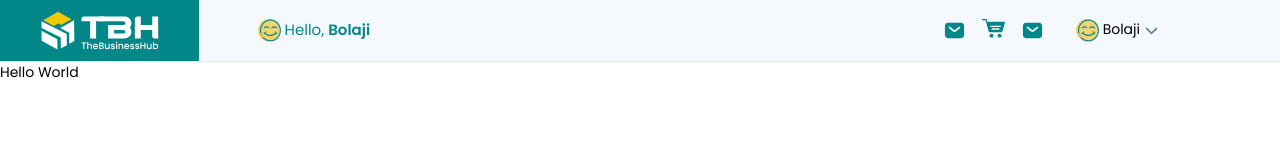
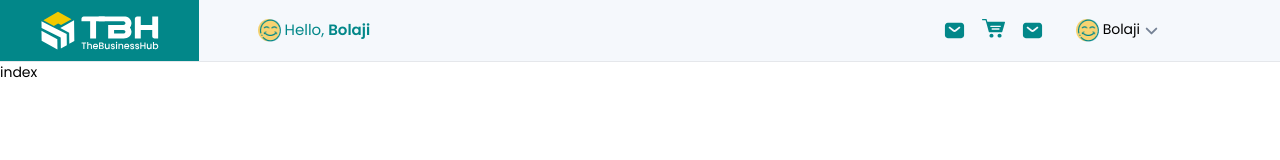
Before and after one commit to Emmanuel-Ingwe/businesshub-bank, a Next.js app: page / in a window 1280 px wide. Shown: the top 160 px of the page. Built offline with nearby package versions, Linux system fonts and the light colour scheme; a web font is replaced by a local one.

Commit message:
add: body

```diff
--- /dev/null
+++ b/components/Landing/Body/index.tsx
@@ -0,0 +1,11 @@
+import React from 'react'
+
+type Props = {}
+
+const index = (props: Props) => {
+  return (
+    <div>index</div>
+  )
+}
+
+export default index
--- a/src/pages/index.tsx
+++ b/src/pages/index.tsx
@@ -1,11 +1,12 @@
 import MainLayout from "../../Layouts/MainLayouts";
 import { NextPageWithLayout } from "./_app";
+import Body from "../../components/Landing/Body"
 
 
 const IndexPage: NextPageWithLayout = ({}) => {
 	return (
 		<>
-			<h1>Hello World</h1>
+			<Body />
 		</>
 	);
 };
```
